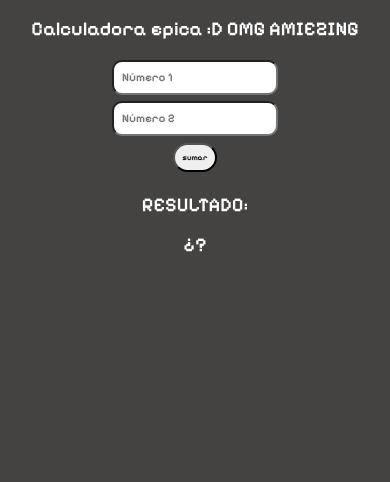
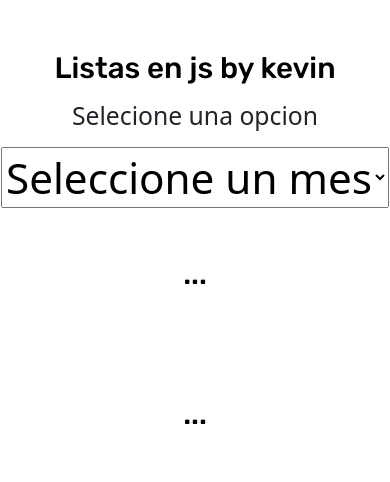
Before and after one commit to ikev2023/calculadora, a plain HTML site: page index.html in a window 390 px wide. Drawn offline with nearby package versions, Linux system fonts and the light colour scheme.

Commit message:
Add files via upload

```diff
--- a/index.html
+++ b/index.html
@@ -1,26 +1,43 @@
 <!DOCTYPE html>
 <html lang="es">
+
 <head>
     <meta charset="UTF-8">
     <meta name="viewport" content="width=device-width, initial-scale=1.0">
+    <link href="https://cdn.jsdelivr.net/npm/bootstrap@5.3.3/dist/css/bootstrap.min.css" rel="stylesheet"
+        integrity="sha384-QWTKZyjpPEjISv5WaRU9OFeRpok6YctnYmDr5pNlyT2bRjXh0JMhjY6hW+ALEwIH" crossorigin="anonymous">
     <link rel="stylesheet" href="styles.css">
+    <title>Mes</title>
+</head>
+
+<body>
+    <div class="container-lg">
+        <h1 class="titulo text-center">Listas en js by kevin</h1>
+        <h2 class="text-center p-2">Selecione una opcion</h2>
+        <div class="container-fluid d-flex align-items-center justify-content-center">
+            <select id="lista" onchange="cambiar()">
+                <option value="">Seleccione un mes</option>
+                <option value="0">Enero</option>
+                <option value="1">Febrero</option>
+                <option value="2">Marzo</option>
+                <option value="3">Abril</option>
+                <option value="4">Mayo</option>
+                <option value="5">Junio</option>
+                <option value="6">Julio</option>
+                <option value="7">Agosto</option>
+                <option value="8">Septiembre</option>
+                <option value="9">Octubre</option>
+                <option value="10">Noviembre</option>
+                <option value="11">Diciembre</option>
+            </select>
+        </div>
+        <h1 id="res" class="titulo text-center p-5">...</h1>
+        <h1 id="esta" class="titulo text-center p-5">...</h1>
+    </div>
+    <script src="https://cdn.jsdelivr.net/npm/bootstrap@5.3.3/dist/js/bootstrap.bundle.min.js"
+        integrity="sha384-YvpcrYf0tY3lHB60NNkmXc5s9fDVZLESaAA55NDzOxhy9GkcIdslK1eN7N6jIeHz"
+        crossorigin="anonymous"></script>
     <script src="script.js"></script>
-    <title>Calculadora</title>
-</head>
-<body>
-<h1>Calculadora epica :D OMG AMIEZING</h1>
-<div>
-    <input type="text" placeholder="Número 1" class="num1">
-</div>
-<div>
-    <input type="text" placeholder="Número 2" class="num2">
-</div>
-<div>
-    <button onclick="sumar()">sumar</button>
-    <h1>RESULTADO: </h1>
-</div>
-<div>
-    <h1 class="resul">¿?</h1>
-</div>
 </body>
+
 </html>
--- a/script.js
+++ b/script.js
@@ -1,21 +1,29 @@
-function sumar()
-{
-    // Obtener los valores ingresados
-    var num1 = parseFloat(document.querySelector('.num1').value);
-    var num2 = parseFloat(document.querySelector('.num2').value);
-
-    // Verificar si los valores son números
-    if (!isNaN(num1) && !isNaN(num2)) // la funcion isNan sirve para detectar si es un string
-    {
-        // Realizar la operación de suma
-        var resultado = num1 + num2;
-
-        // Mostrar el resultado en el elemento HTML
-        document.querySelector('.resul').innerText = resultado;
+function cambiar() {
+    const meses = ["...", "Enero", "Febrero", "Marzo", "Abril", "Mayo", "Junio", "Julio", "Agosto", "Septiembre", "Octubre", "Noviembre", "Diciembre"];
+    const indice = document.getElementById("lista").selectedIndex;
+    const invierno = [12, 1, 2];
+    const primavera = [3, 4, 5];
+    const verano = [6, 7, 8];
+    const otoño = [9, 10, 11];
+    if (indice >= 0 && indice < meses.length) {
+        document.getElementById("res").innerText = meses[indice];
+    } else {
+        alert("Seleccione una opción");
+    }
+    if (invierno.includes(indice)) {
+        document.getElementById("esta").innerText = "En ese mes hay invierno";
+    }
+    else if (primavera.includes(indice)) {
+        document.getElementById("esta").innerText = "En ese mes hay primavera";
+    }
+    else if (verano.includes(indice)) {
+        document.getElementById("esta").innerText = "En ese mes hay verano";
+    }
+    else if (otoño.includes(indice)) {
+        document.getElementById("esta").innerText = "En ese mes hay otoño";
     }
     else
     {
-        // Manejar el caso en que los valores no sean números
-        document.querySelector('.resul').innerText = 'Ingrese números válidos SUBNORMAL';
+        document.getElementById("esta").innerText = "...";
     }
 }
--- a/styles.css
+++ b/styles.css
@@ -1,50 +1,99 @@
-@import url('https://fonts.googleapis.com/css2?family=Chakra+Petch:ital,wght@0,300;0,400;1,500&family=Poppins&family=Young+Serif&display=swap');
-@import url('https://fonts.googleapis.com/css2?family=Oswald:wght@500&family=Pixelify+Sans:wght@600&display=swap');
-@import url('https://fonts.googleapis.com/css2?family=Chakra+Petch:ital,wght@0,300;0,400;1,500&family=Kanit&family=Poppins&family=Young+Serif&display=swap');
-
+@import url('https://fonts.googleapis.com/css2?family=Rubik:ital,wght@0,300..900;1,300..900&display=swap');
 body
 {
-    background-color: #444342;
-    margin: 0; /* Elimina el margen predeterminado del cuerpo */
+	padding-top: 50px;
+}
+h1
+{
+    font-size: 3vh;
+	font-family: "Rubik", sans-serif;
+	color: black;
+}
+img
+{
+    padding-bottom: 5px;
+}
+select
+{
+    font-size: 5vh;
+}
+.titulo
+{
+    font-size: 7.5vh;
+	font-family: "Rubik", sans-serif;
+	color: black;
+}
+.subtitulo
+{
+    font-size: 6vh;
+	font-family: "Rubik", sans-serif;
+	color: black;
+}
+.h1-footer
+{
+    font-size: 3vh;
+	font-family: "Rubik", sans-serif;
+	color: white;
+    text-align: center;
+}
+.h1_content
+{
+    font-size: 3vh;
+	font-family: "Rubik", sans-serif;
+	color: black;
+    text-align: justify;
+}
+p {
+    color: black;
+    font-size: 3vh;
+    font-family: "Rubik", sans-serif;
+    text-align: left;
+}
+.card-text
+{
+    text-align: center;
+    font-size: 2vh;
+}
+li
+{
+    color: black;
+    font-size: 2vh;
+    font-family: "Rubik", sans-serif;
+    text-align: justify;
+}
+.h1_normal {
+    color: black;
+    font-size: 5vh;
+    font-family: "Rubik", sans-serif;
+    text-align: center;
 }
 
-h1 {
+footer {
+    color: white;
     text-align: center;
-    font-size: 5vw; /* Utiliza una unidad relativa para el tamaño del texto */
-    color: white;
-    font-family: 'Pixelify Sans', sans-serif;
-    margin: 2vh 0; /* Añade un pequeño margen arriba y abajo */
+    background-color: #000000ea  ;
+    width: 100%;
+    height: auto;
+    float: inline-end;
 }
-
-div
-{
-    text-align: center;
-    margin-bottom: auto;
+@media screen and (max-width: 800px) {
+	h1 {
+		font-size: 2.5vh;
+        text-align: left;
+	}
+    .titulo {
+		font-size: 3.5vh;
+	}
+    .subtitulo {
+		font-size: 3.5vh;
+	}
+    p
+    {
+        font-size: 2vh;
+    }
+    .container-lg
+    {
+        padding-left: 25px;
+        padding-right: 25px;
+    }
 }
-
-input
-{
-    font-size: 3vw; /* Utiliza una unidad relativa para el tamaño del texto del input */
-    font-family: 'Pixelify Sans', sans-serif;
-    padding: 1vh 2vw; /* Ajusta el padding del input para que sea más cómodo en dispositivos móviles */
-    margin: 3px;
-    box-sizing: border-box;
-    border-radius: 10px;
-}
-button
-{
-    font-size: 2vw;
-    font-family: 'Pixelify Sans', sans-serif;
-    padding: 1vh 2vw;
-    margin: 4px;
-    box-sizing: border-box;
-    border-radius: 15px;
-}
-button:hover
-{
-    background-color:#7E7C7B;
-}
-.res
-{
-    font-size: 4vw;
-}
```
